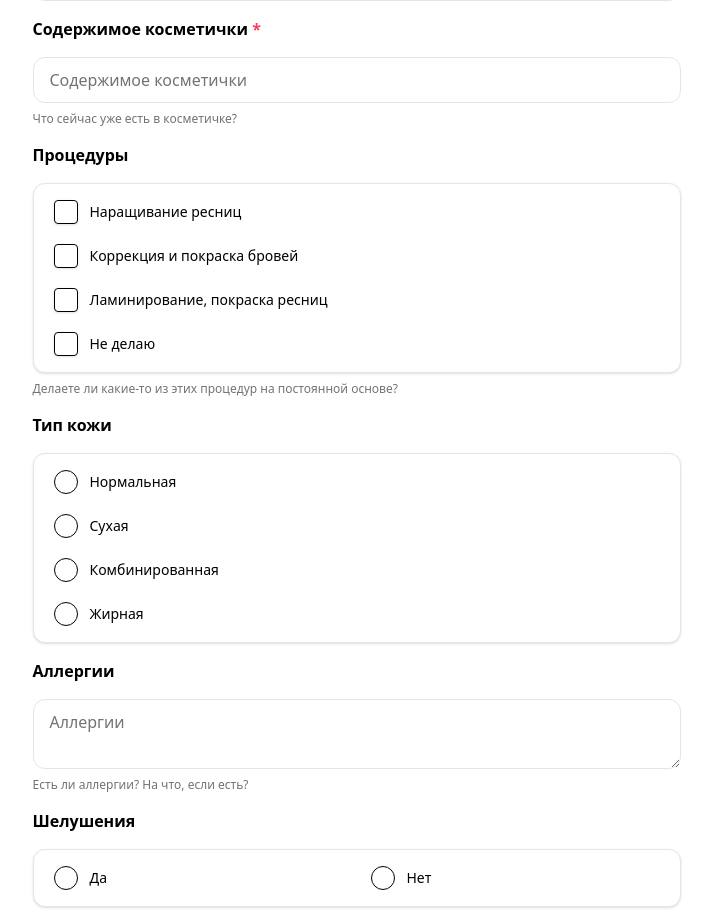
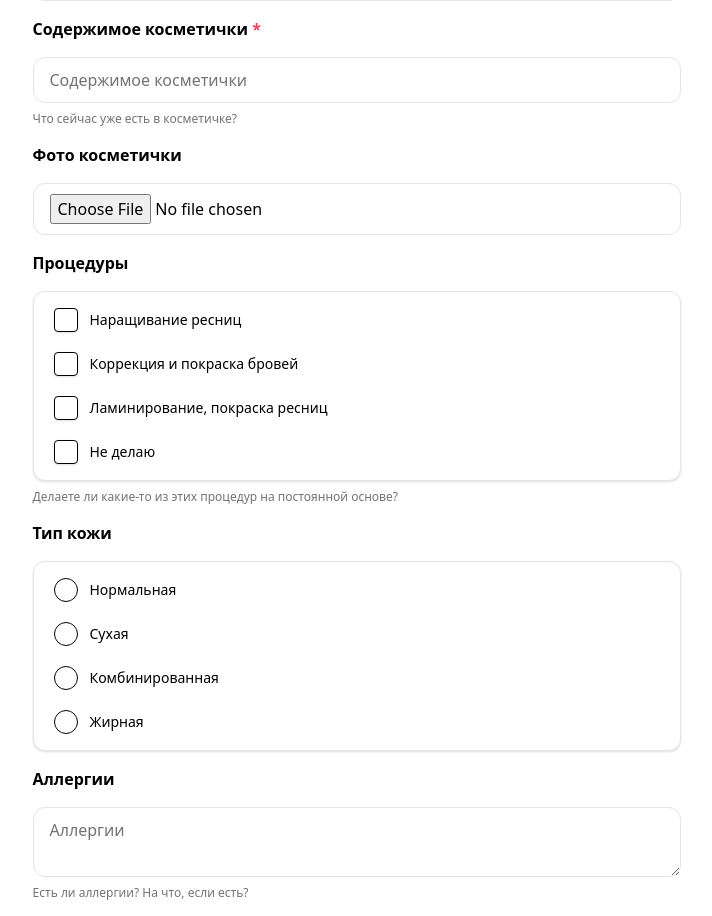
Before and after one commit to lifeinplus/beautycase-frontend, a React (Vite) app: page /questionnaire in a window 1280 px wide. Shown: the part 1023-1939 px from the top of the page, without its empty margins (406-1118 px from the left). Built offline with nearby package versions, Linux system fonts and the light colour scheme; no server answers; a web font is replaced by a local one.

Commit message:
BC-93 Add FileSection component for file uploads and integrate HEIC conversion

```diff
--- a/package.json
+++ b/package.json
@@ -16,6 +16,7 @@
         "axios": "^1.7.9",
         "classnames": "^2.5.1",
         "date-fns": "^4.1.0",
+        "heic2any": "^0.0.4",
         "react": "^18.3.1",
         "react-dom": "^18.3.1",
         "react-hook-form": "^7.54.2",
--- a/src/features/form/components/CheckboxSection.tsx
+++ b/src/features/form/components/CheckboxSection.tsx
@@ -36,10 +36,6 @@ export const CheckboxSection = ({
             </nav>
         </div>
 
-        {description && (
-            <p className="mt-2 text-xs text-neutral-500 dark:text-neutral-400">
-                {description}
-            </p>
-        )}
+        {description && <p className="form-description">{description}</p>}
     </div>
 )
--- /dev/null
+++ b/src/features/form/components/FileSection.tsx
@@ -0,0 +1,87 @@
+import heic2any from 'heic2any'
+import { useState } from 'react'
+import { Controller } from 'react-hook-form'
+
+import { ImagePreview, Label } from '../../form'
+
+interface FileSectionProps {
+    control: any
+    label: string
+    name: string
+    accept?: string
+    description?: string
+    required?: boolean
+}
+
+export const FileSection = ({
+    control,
+    label,
+    name,
+    accept = 'image/*,.heic',
+    description,
+    required = false,
+}: FileSectionProps) => {
+    const [fileUrl, setFileUrl] = useState<string>()
+
+    const handleMakeupBagPhoto = async (file: File) => {
+        if (!file) return
+
+        if (file.type === 'image/heic' || file.name.endsWith('.heic')) {
+            try {
+                const convertedBlob = await heic2any({
+                    blob: file,
+                    toType: 'image/jpeg',
+                })
+
+                const convertedFile = new File(
+                    [convertedBlob as Blob],
+                    file.name.replace('.heic', '.jpeg'),
+                    { type: 'image/jpeg' }
+                )
+
+                setFileUrl(URL.createObjectURL(convertedFile))
+                return convertedFile
+            } catch (error) {
+                console.error('Failed to convert HEIC file:', error)
+                return
+            }
+        } else {
+            setFileUrl(URL.createObjectURL(file))
+            return file
+        }
+    }
+
+    return (
+        <Controller
+            control={control}
+            name={name}
+            render={({ field: { value, onChange, ...field } }) => (
+                <div>
+                    <Label text={label} />
+
+                    <input
+                        {...field}
+                        type="file"
+                        accept={accept}
+                        required={required}
+                        className="form-input"
+                        onChange={async (e) => {
+                            const file = e.target.files?.[0]
+                            if (file) {
+                                const processedFile =
+                                    await handleMakeupBagPhoto(file)
+                                onChange(processedFile)
+                            }
+                        }}
+                    />
+
+                    {description && (
+                        <p className="form-description">{description}</p>
+                    )}
+
+                    {fileUrl && <ImagePreview url={fileUrl} />}
+                </div>
+            )}
+        />
+    )
+}
--- a/src/features/form/components/InputSection.tsx
+++ b/src/features/form/components/InputSection.tsx
@@ -28,11 +28,7 @@ export const InputSection = ({
             />
         </Label>
 
-        {description && (
-            <p className="mt-2 text-xs text-neutral-500 dark:text-neutral-400">
-                {description}
-            </p>
-        )}
+        {description && <p className="form-description">{description}</p>}
 
         {error && (
             <p className="mt-2 text-sm text-rose-500 dark:text-rose-400">
--- a/src/features/form/components/RadioButtonSection.tsx
+++ b/src/features/form/components/RadioButtonSection.tsx
@@ -41,10 +41,6 @@ export const RadioButtonSection = ({
             </nav>
         </div>
 
-        {description && (
-            <p className="mt-2 text-xs text-neutral-500 dark:text-neutral-400">
-                {description}
-            </p>
-        )}
+        {description && <p className="form-description">{description}</p>}
     </div>
 )
--- a/src/features/form/components/TextareaSection.tsx
+++ b/src/features/form/components/TextareaSection.tsx
@@ -22,10 +22,6 @@ export const TextareaSection = ({
             />
         </Label>
 
-        {description && (
-            <p className="mt-2 text-xs text-neutral-500 dark:text-neutral-400">
-                {description}
-            </p>
-        )}
+        {description && <p className="form-description">{description}</p>}
     </div>
 )
--- a/src/features/form/index.ts
+++ b/src/features/form/index.ts
@@ -1,6 +1,7 @@
 export * from './components/CheckboxItem'
 export * from './components/CheckboxSection'
 export * from './components/DynamicForm'
+export * from './components/FileSection'
 export * from './components/ImagePreview'
 export * from './components/InputSection'
 export * from './components/Label'
--- a/src/features/questionnaires/pages/QuestionnairePage.tsx
+++ b/src/features/questionnaires/pages/QuestionnairePage.tsx
@@ -7,6 +7,7 @@ import { AdaptiveNavBar, Header, Hero } from '../../../components'
 import { getErrorMessage } from '../../../utils'
 import {
     CheckboxSection,
+    FileSection,
     InputSection,
     RadioButtonSection,
     TextareaSection,
@@ -21,6 +22,7 @@ export const QuestionnairePage = () => {
     const navigate = useNavigate()
 
     const {
+        control,
         register,
         reset,
         handleSubmit,
@@ -32,8 +34,16 @@ export const QuestionnairePage = () => {
     const [addQuestionnaire] = useAddQuestionnaireMutation()
 
     const onSubmit = async (data: any) => {
+        console.log(data)
+
+        const formData = new FormData()
+
+        formData.append('makeupBagPhoto', data.makeupBagPhoto)
+        formData.append('makeupBag', data.makeupBag)
+        formData.append('name', data.name)
+
         try {
-            await addQuestionnaire(data).unwrap()
+            await addQuestionnaire(formData).unwrap()
             reset()
             navigate('/confirmation')
         } catch (error) {
@@ -99,6 +109,12 @@ export const QuestionnairePage = () => {
                                 register={register('makeupBag')}
                                 required={true}
                                 type="text"
+                            />
+
+                            <FileSection
+                                control={control}
+                                label={questions.makeupBagPhoto.label}
+                                name="makeupBagPhoto"
                             />
 
                             <CheckboxSection
--- a/src/features/questionnaires/questionnaireApiSlice.ts
+++ b/src/features/questionnaires/questionnaireApiSlice.ts
@@ -4,10 +4,7 @@ import { Questionnaire } from './types'
 
 export const questionnaireApiSlice = apiSlice.injectEndpoints({
     endpoints: (builder) => ({
-        addQuestionnaire: builder.mutation<
-            MutationResult,
-            Partial<Questionnaire>
-        >({
+        addQuestionnaire: builder.mutation<MutationResult, FormData>({
             query: (data) => ({
                 url: '/questionnaires/one',
                 method: 'POST',
--- a/src/features/questionnaires/types.ts
+++ b/src/features/questionnaires/types.ts
@@ -34,6 +34,7 @@ export interface Questionnaire {
     desiredSkills?: DesiredSkillData
     instagram?: string
     makeupBag: string
+    makeupBagPhoto?: string
     makeupTime?: string
     name: string
     oilyShine?: string
--- a/src/features/questionnaires/utils.ts
+++ b/src/features/questionnaires/utils.ts
@@ -28,6 +28,9 @@ export const questions: Questions = {
     makeupBag: {
         label: 'Содержимое косметички',
         description: 'Что сейчас уже есть в косметичке?',
+    },
+    makeupBagPhoto: {
+        label: 'Фото косметички',
     },
     procedures: {
         label: 'Процедуры',
--- a/src/styles/form.css
+++ b/src/styles/form.css
@@ -1,5 +1,9 @@
 .form {
     @apply space-y-4 px-3 pb-6;
+}
+
+.form-description {
+    @apply mt-2 text-xs text-neutral-500 dark:text-neutral-400;
 }
 
 .form-questionnaire {
```
Also changed, not shown: 1 other file (tests, documents, lock files or other folders).
